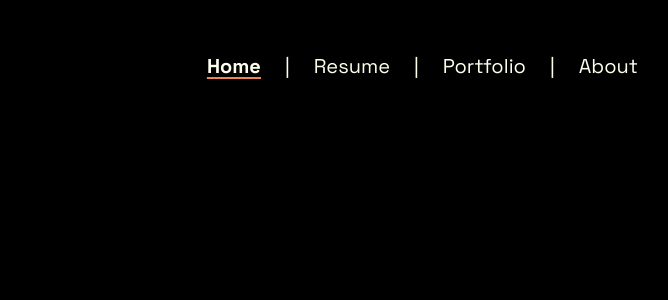
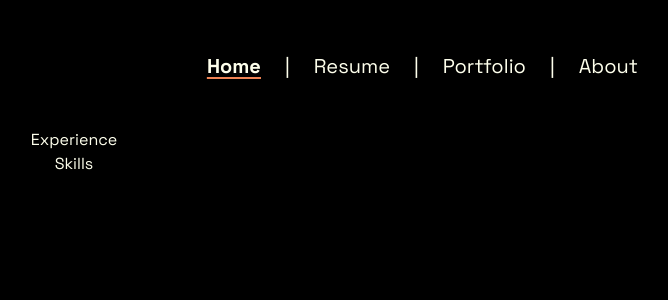
Before and after one commit to bencohendev/homepage, a SvelteKit app: page /resume in a window 1280 px wide. Shown: the top 300 px of the page, without its empty margins (566-1234 px from the left). Built offline with nearby package versions, Linux system fonts and the light colour scheme.

Commit message:
resume scaffolding

```diff
--- a/src/routes/resume/+page.svelte
+++ b/src/routes/resume/+page.svelte
@@ -1 +1,8 @@
-<section>resume</section>
+<div class="flex flex-col items-center justify-center text-home-cream">
+	<section>
+		<h2>Experience</h2>
+	</section>
+	<section>
+		<h2>Skills</h2>
+	</section>
+</div>
```
